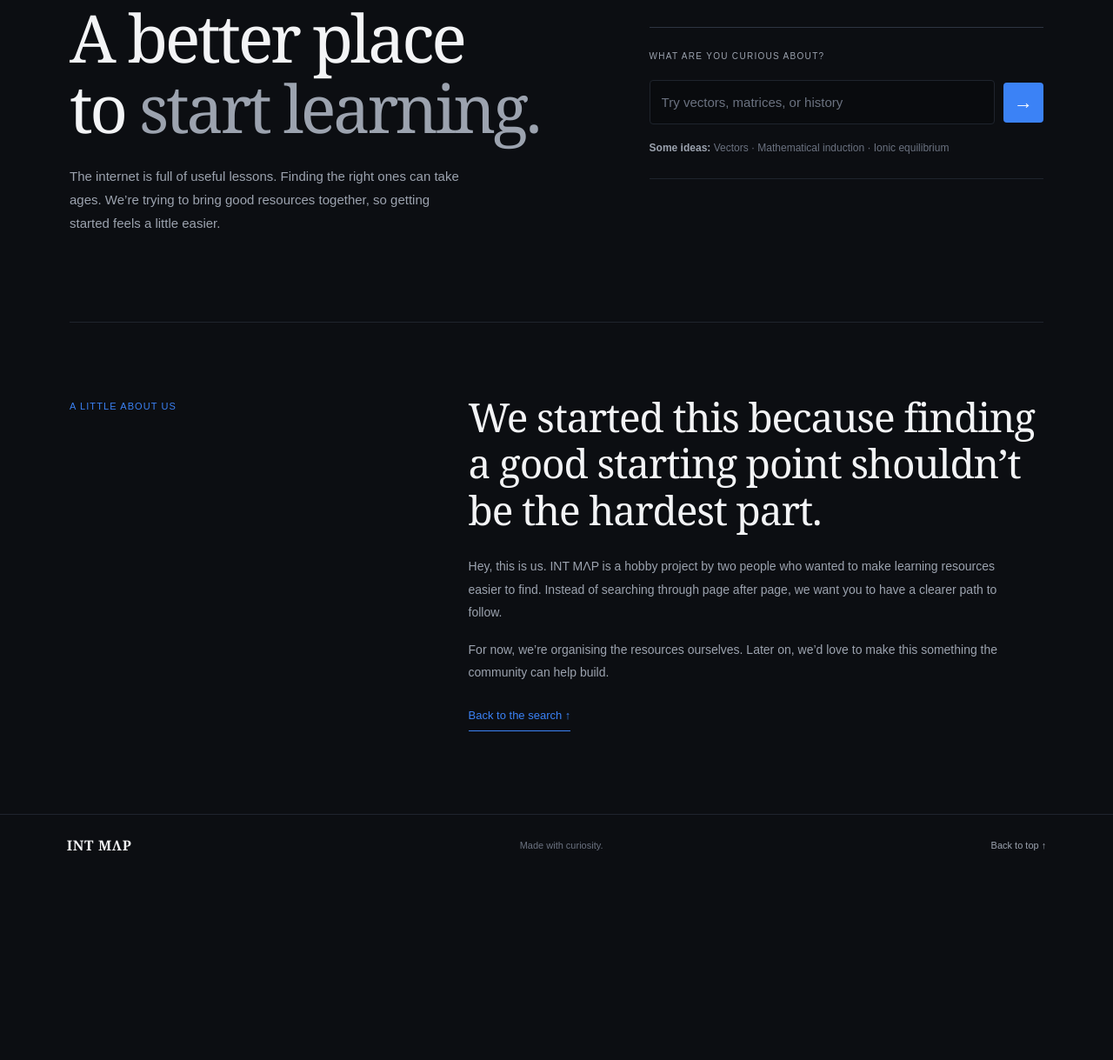
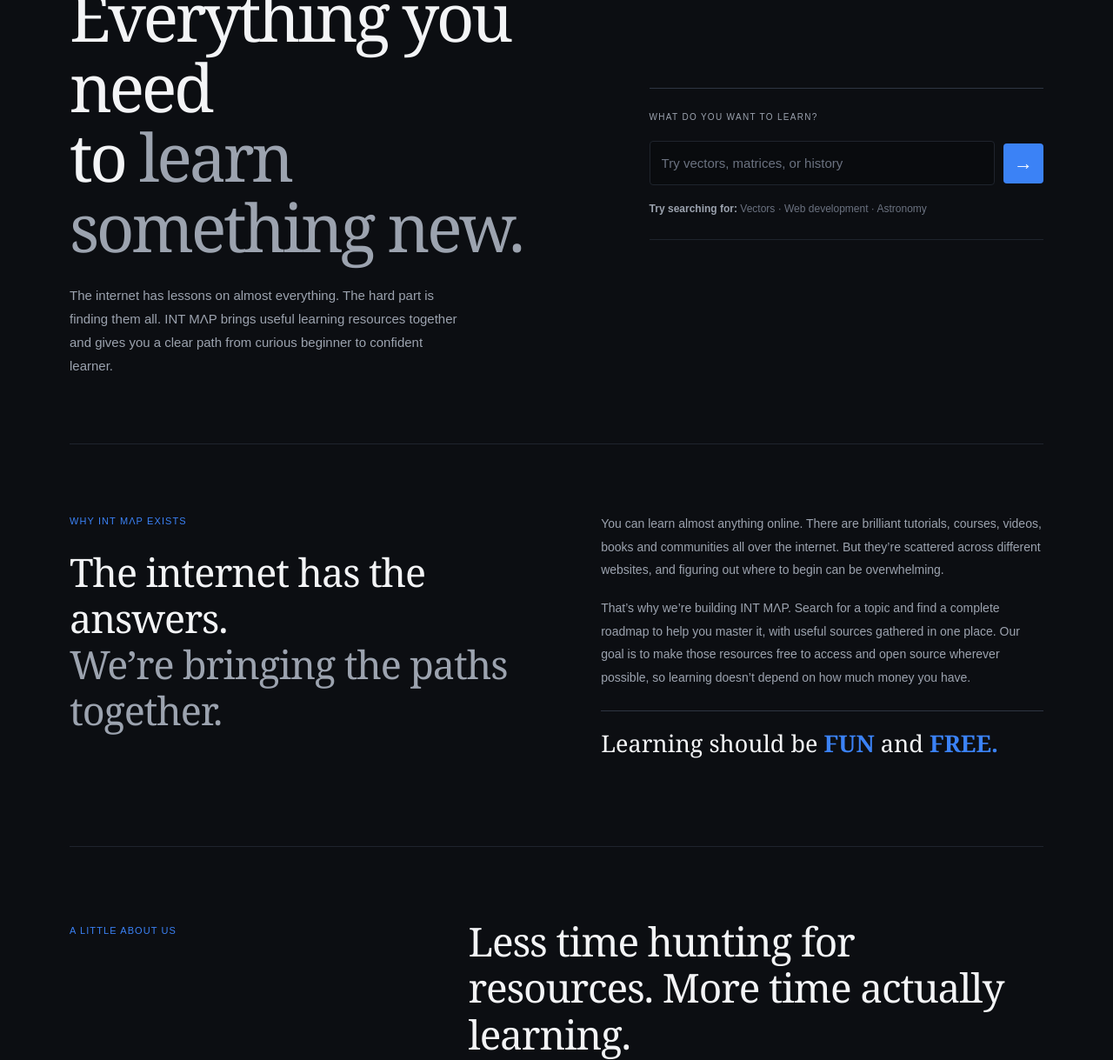
Before and after one commit to Dev-subha-stack/Guide, a plain HTML site: page index.html in a window 1280 px wide. Shown: the part 217-1436 px from the top of the page at 87% size. Before the commit the page ends 1225 px from the top, so only its background shows below. Drawn offline with Linux system fonts and the light colour scheme.

Commit message:
Add INT MAP mission and fun free learning message

```diff
--- a/index.html
+++ b/index.html
@@ -4,8 +4,8 @@
   <meta charset="UTF-8">
   <meta name="viewport" content="width=device-width, initial-scale=1">
   <meta name="theme-color" content="#0C0E12">
-  <meta name="description" content="INT MΛP brings useful learning resources together and gives you a place to start.">
-  <title>INT MΛP — A place to start</title>
+  <meta name="description" content="Find a complete learning roadmap for the topic you love, with free and open-source resources. Learning should be fun and free.">
+  <title>INT MΛP — Learning should be fun and free</title>
   <link rel="icon" href="logo/favicon.png" type="image/png">
   <style>
 :root {
@@ -141,7 +141,46 @@ a:focus-visible, button:focus-visible { outline: 2px solid var(--accent); outlin
 @media (prefers-reduced-motion: reduce) {
   *, *::before, *::after { scroll-behavior: auto !important; transition-duration: .01ms !important; }
 }
-  </style>
+
+.mission-section {
+  width: min(1120px, calc(100% - 48px));
+  margin: 0 auto;
+  padding: 78px 0 82px;
+  display: grid;
+  grid-template-columns: 1fr 1fr;
+  gap: clamp(36px, 8vw, 105px);
+  border-bottom: 1px solid var(--border);
+}
+.mission-heading h2 {
+  margin: 24px 0 0;
+  font: 500 clamp(30px, 4vw, 45px)/1.18 Georgia, "Times New Roman", serif;
+  letter-spacing: -.025em;
+}
+.mission-heading h2 em { color: var(--text-secondary); font-style: normal; }
+.mission-copy {
+  color: var(--text-secondary);
+  font-size: 14px;
+  line-height: 1.9;
+}
+.mission-copy p { margin: 0 0 17px; }
+.mission-motto {
+  margin-top: 25px !important;
+  padding-top: 19px;
+  border-top: 1px solid var(--border-strong);
+  color: var(--text);
+  font: 500 clamp(20px, 2.5vw, 27px)/1.35 Georgia, "Times New Roman", serif;
+}
+.mission-motto strong { color: var(--accent); font-weight: 600; }
+@media (max-width: 760px) {
+  .mission-section {
+    width: calc(100% - 40px);
+    padding: 58px 0 62px;
+    grid-template-columns: 1fr;
+    gap: 25px;
+  }
+  .mission-heading h2 { font-size: 34px; }
+}
+</style>
 </head>
 <body>
   <header class="topbar">
@@ -175,28 +214,41 @@ a:focus-visible, button:focus-visible { outline: 2px solid var(--accent); outlin
   <main id="home">
     <section class="hero" id="search-section">
       <div class="hero-copy">
-        <p class="kicker">A small project for curious learners</p>
-        <h1>A better place<br>to <em>start learning.</em></h1>
-        <p class="hero-description">The internet is full of useful lessons. Finding the right ones can take ages. We’re trying to bring good resources together, so getting started feels a little easier.</p>
+        <p class="kicker">A better way to find your way into a subject</p>
+        <h1>Everything you need<br>to <em>learn something new.</em></h1>
+        <p class="hero-description">The internet has lessons on almost everything. The hard part is finding them all. INT MΛP brings useful learning resources together and gives you a clear path from curious beginner to confident learner.</p>
       </div>
 
       <div class="search-area">
-        <label class="search-label" for="topic-search">What are you curious about?</label>
+        <label class="search-label" for="topic-search">What do you want to learn?</label>
         <form class="searching" role="search" action="#" onsubmit="return false">
           <input id="topic-search" type="search" class="searchbar" aria-label="Search learning resources" placeholder="Try vectors, matrices, or history">
           <button class="search-button" type="submit" aria-label="Search">→</button>
         </form>
-        <p class="search-help"><strong>Some ideas:</strong> Vectors · Mathematical induction · Ionic equilibrium</p>
+        <p class="search-help"><strong>Try searching for:</strong> Vectors · Web development · Astronomy</p>
+      </div>
+    </section>
+
+
+    <section class="mission-section" aria-labelledby="mission-title">
+      <div class="mission-heading">
+        <span class="section-label">Why INT MΛP exists</span>
+        <h2 id="mission-title">The internet has the answers.<br><em>We’re bringing the paths together.</em></h2>
+      </div>
+      <div class="mission-copy">
+        <p>You can learn almost anything online. There are brilliant tutorials, courses, videos, books and communities all over the internet. But they’re scattered across different websites, and figuring out where to begin can be overwhelming.</p>
+        <p>That’s why we’re building INT MΛP. Search for a topic and find a complete roadmap to help you master it, with useful sources gathered in one place. Our goal is to make those resources free to access and open source wherever possible, so learning doesn’t depend on how much money you have.</p>
+        <p class="mission-motto">Learning should be <strong>FUN</strong> and <strong>FREE.</strong></p>
       </div>
     </section>
 
     <section class="about-section" id="about-section">
       <div class="section-label">A little about us</div>
       <div class="about-content">
-        <h2>We started this because finding a good starting point shouldn’t be the hardest part.</h2>
+        <h2>Less time hunting for resources. More time actually learning.</h2>
         <div class="about-copy">
-          <p>Hey, this is us. INT MΛP is a hobby project by two people who wanted to make learning resources easier to find. Instead of searching through page after page, we want you to have a clearer path to follow.</p>
-          <p>For now, we’re organising the resources ourselves. Later on, we’d love to make this something the community can help build.</p>
+          <p>INT MΛP is a project built around a simple belief: curiosity should be enough to get started. You shouldn’t need to know ten different websites or pay for a dozen subscriptions just to begin learning something new.</p>
+          <p>We’re bringing learning paths and useful resources into one place, and we hope to grow it with a community of people who love sharing what they know.</p>
           <a class="text-link" href="#search-section">Back to the search ↑</a>
         </div>
       </div>
```
